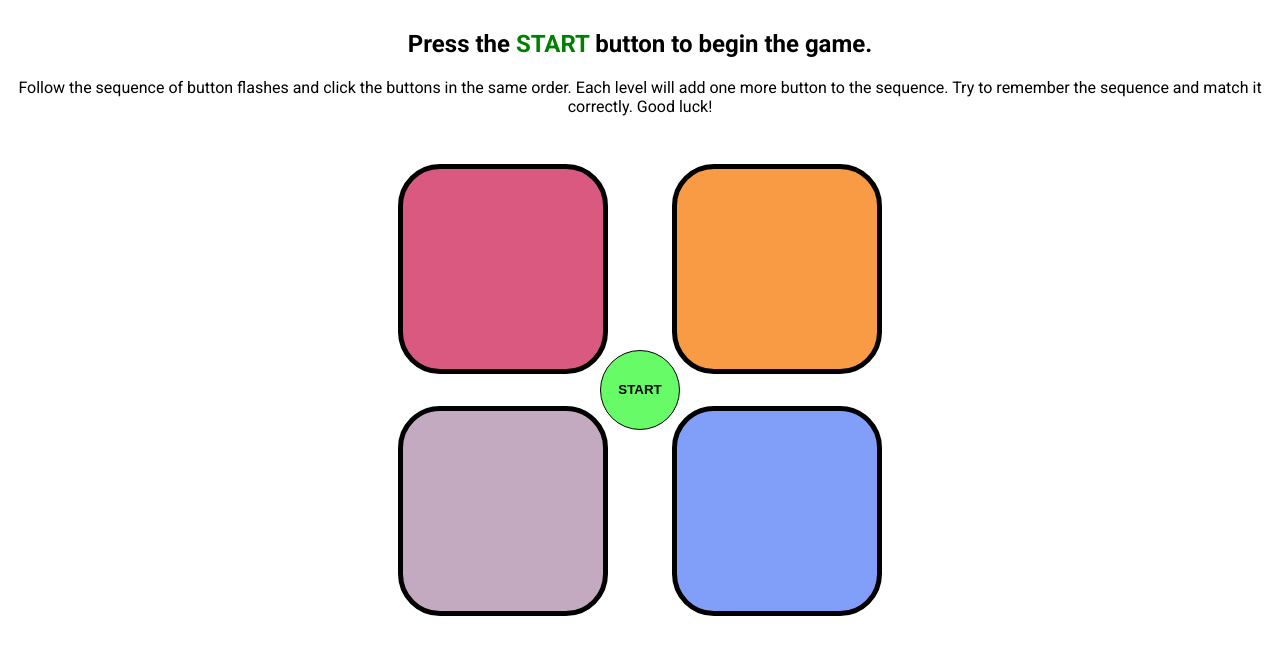
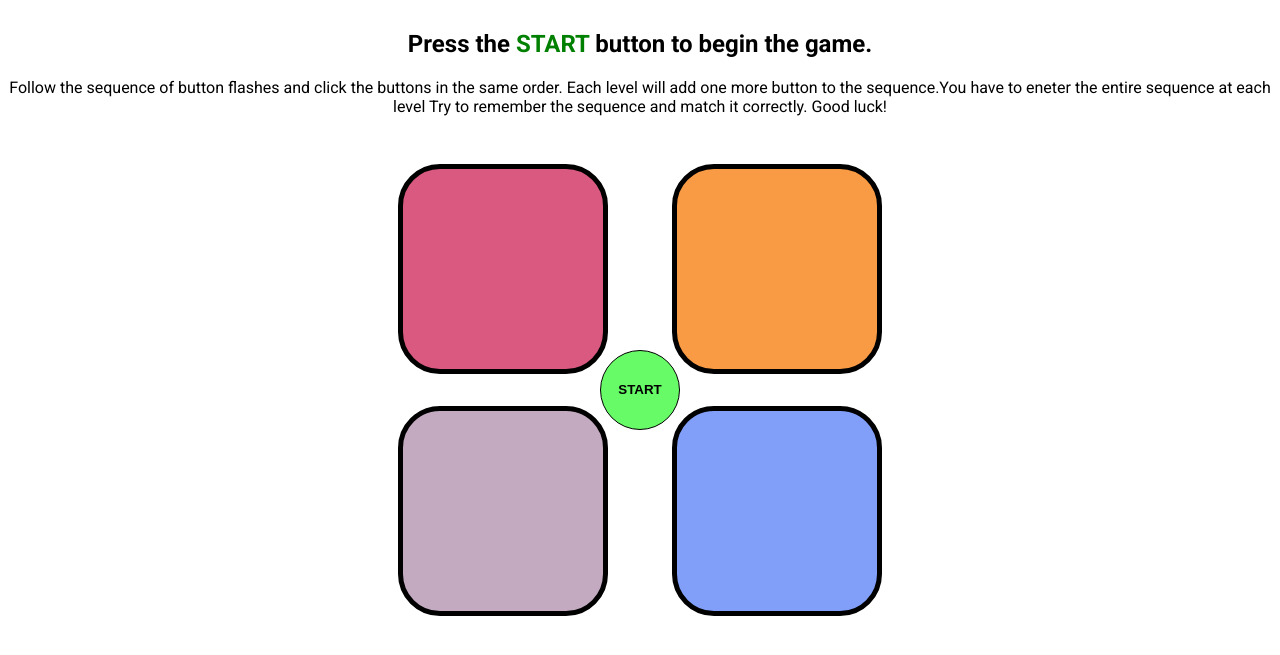
Before and after one commit to rajsahu08/Simon-Says-Game, a plain HTML site: page index.html in a window 1280 px wide. Shown: the part 95-750 px from the top of the page. Drawn offline with Linux system fonts and the light colour scheme.

Commit message:
Added Clearer Instructions

```diff
--- a/index.html
+++ b/index.html
@@ -13,7 +13,7 @@
     <h1>Simon Says Game</h1>
     <h2>Press the <span style="color: green;">START</span> button to begin the game.</h2>
     <p class="instructions">
-        Follow the sequence of button flashes and click the buttons in the same order. Each level will add one more button to the sequence.
+        Follow the sequence of button flashes and click the buttons in the same order. Each level will add one more button to the sequence.You have to eneter the entire sequence at each level
         Try to remember the sequence and match it correctly. Good luck!
     </p>
     <div class="btn-container">
```
